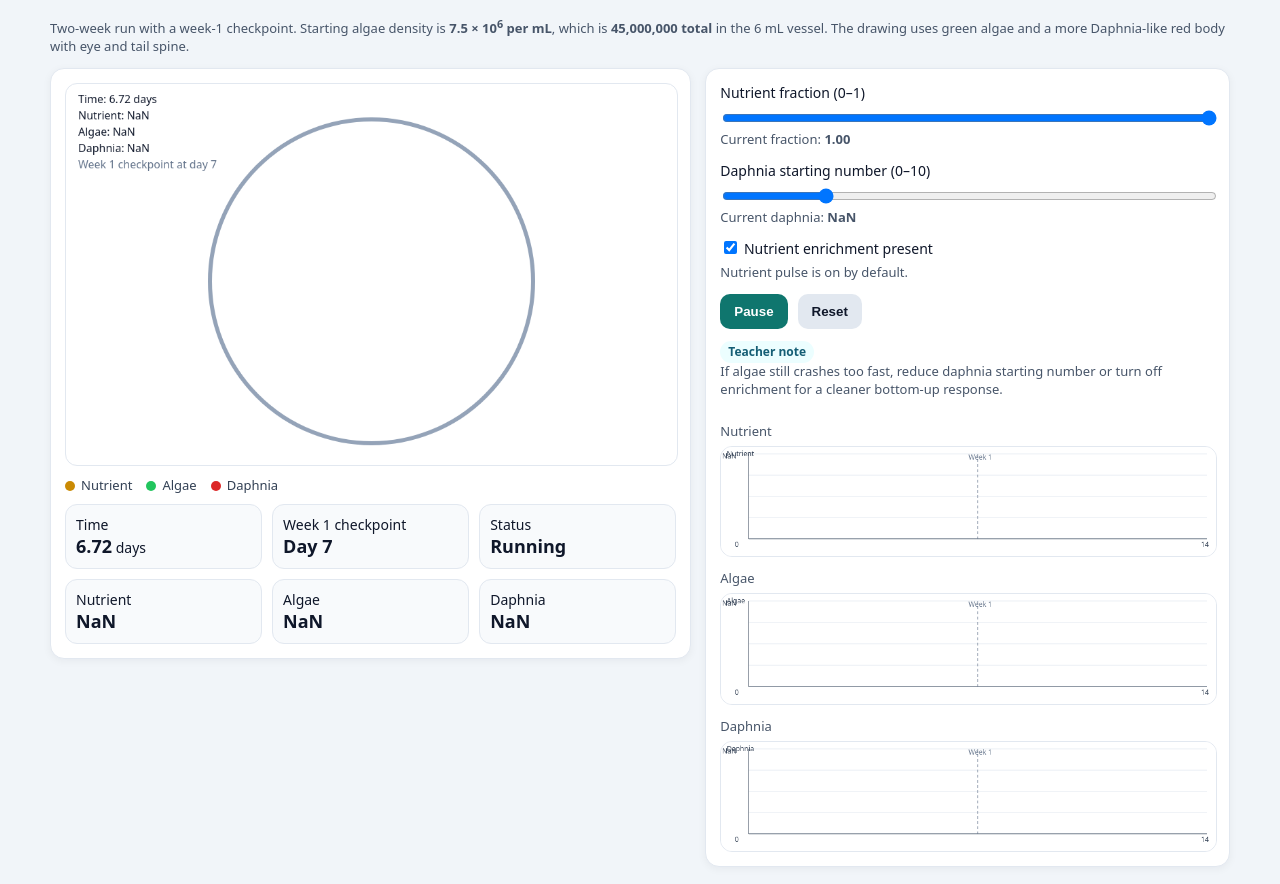
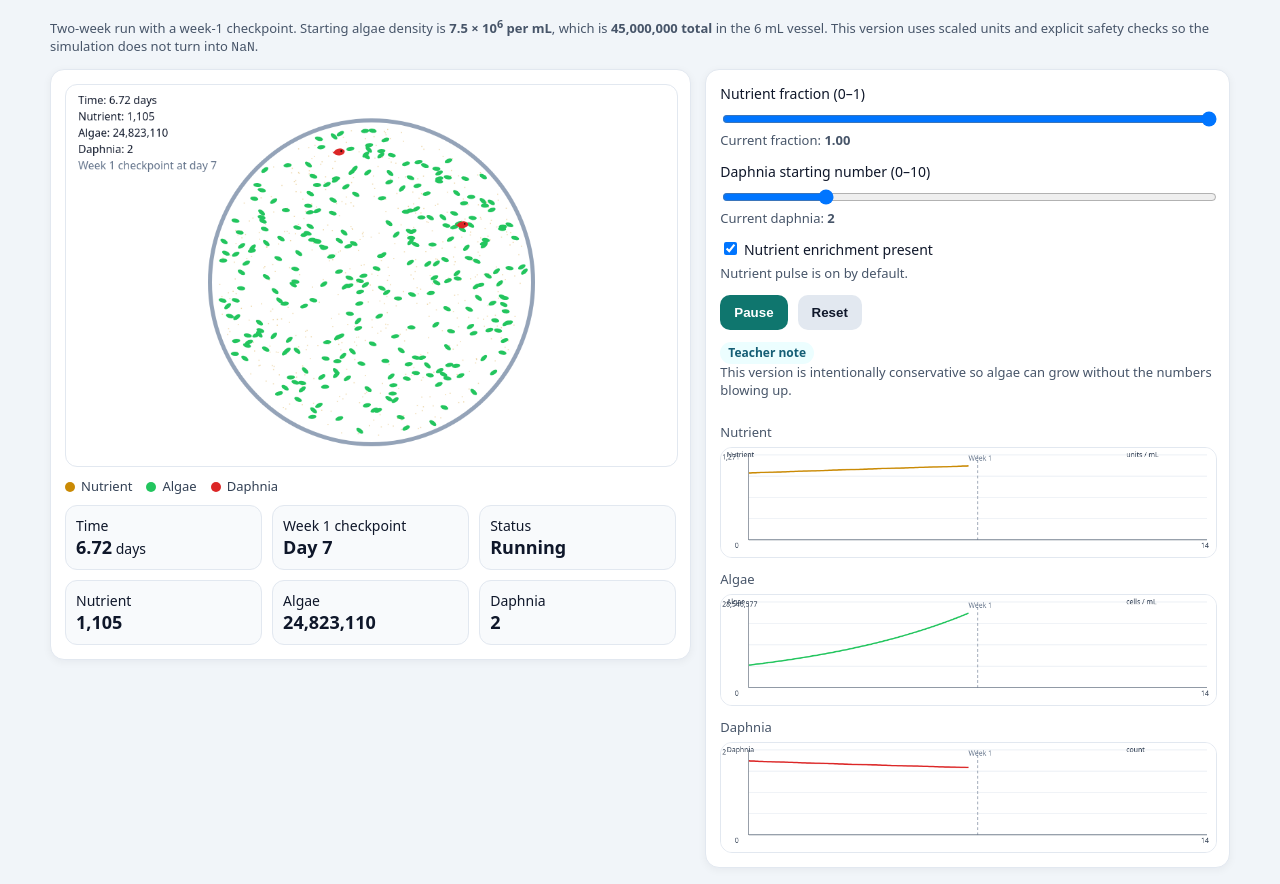
Before and after one commit to algander484/Trophic-Cascades-Model, a website: page index.html in a window 1280 px wide. Both pictures are taken after a click on the button "Start". Shown: the part 56-940 px from the top of the page. Drawn offline with Linux system fonts and the light colour scheme.

Commit message:
Update index.html

```diff
--- a/index.html
+++ b/index.html
@@ -11,16 +11,8 @@
       background: #f1f5f9;
       color: #0f172a;
     }
-    .wrap {
-      max-width: 1180px;
-      margin: 0 auto;
-    }
-    .grid {
-      display: grid;
-      grid-template-columns: 1.1fr 0.9fr;
-      gap: 14px;
-      align-items: start;
-    }
+    .wrap { max-width: 1180px; margin: 0 auto; }
+    .grid { display: grid; grid-template-columns: 1.1fr 0.9fr; gap: 14px; align-items: start; }
     .card {
       background: #fff;
       border: 1px solid #e2e8f0;
@@ -35,18 +27,9 @@
       border: 1px solid #e2e8f0;
       border-radius: 12px;
     }
-    .controls {
-      display: grid;
-      gap: 12px;
-    }
-    label {
-      display: block;
-      font-size: 14px;
-      margin-bottom: 6px;
-    }
-    input[type="range"] {
-      width: 100%;
-    }
+    .controls { display: grid; gap: 12px; }
+    label { display: block; font-size: 14px; margin-bottom: 6px; }
+    input[type="range"] { width: 100%; }
     button {
       border: 0;
       border-radius: 10px;
@@ -57,57 +40,15 @@
       color: #fff;
     }
     button.secondary { background: #e2e8f0; color: #0f172a; }
-    .row {
-      display: flex;
-      gap: 10px;
-      flex-wrap: wrap;
-      align-items: center;
-    }
-    .small {
-      font-size: 13px;
-      color: #475569;
-      line-height: 1.35;
-    }
-    .legend {
-      display: flex;
-      gap: 14px;
-      flex-wrap: wrap;
-      font-size: 13px;
-      color: #334155;
-      margin-top: 10px;
-    }
-    .dot {
-      width: 10px;
-      height: 10px;
-      border-radius: 999px;
-      display: inline-block;
-      margin-right: 6px;
-      vertical-align: middle;
-    }
-    .statline {
-      display: grid;
-      grid-template-columns: repeat(3, 1fr);
-      gap: 10px;
-      margin-top: 10px;
-    }
-    .stat {
-      background: #f8fafc;
-      border: 1px solid #e2e8f0;
-      border-radius: 12px;
-      padding: 10px;
-      font-size: 14px;
-    }
+    .row { display: flex; gap: 10px; flex-wrap: wrap; align-items: center; }
+    .small { font-size: 13px; color: #475569; line-height: 1.35; }
+    .legend { display: flex; gap: 14px; flex-wrap: wrap; font-size: 13px; color: #334155; margin-top: 10px; }
+    .dot { width: 10px; height: 10px; border-radius: 999px; display: inline-block; margin-right: 6px; vertical-align: middle; }
+    .statline { display: grid; grid-template-columns: repeat(3, 1fr); gap: 10px; margin-top: 10px; }
+    .stat { background: #f8fafc; border: 1px solid #e2e8f0; border-radius: 12px; padding: 10px; font-size: 14px; }
     .stat b { font-size: 18px; }
-    .plots {
-      display: grid;
-      gap: 12px;
-      margin-top: 12px;
-    }
-    .plot-title {
-      font-size: 13px;
-      color: #475569;
-      margin-bottom: 6px;
-    }
+    .plots { display: grid; gap: 12px; margin-top: 12px; }
+    .plot-title { font-size: 13px; color: #475569; margin-bottom: 6px; }
     .pill {
       display: inline-block;
       padding: 3px 8px;
@@ -117,9 +58,7 @@
       font-size: 12px;
       font-weight: 700;
     }
-    @media (max-width: 960px) {
-      .grid { grid-template-columns: 1fr; }
-    }
+    @media (max-width: 960px) { .grid { grid-template-columns: 1fr; } }
   </style>
 </head>
 <body>
@@ -127,7 +66,7 @@
     <h2>Nutrient → Algae → Daphnia Model</h2>
     <p class="small">
       Two-week run with a week-1 checkpoint. Starting algae density is <b>7.5 × 10<sup>6</sup> per mL</b>, which is <b>45,000,000 total</b> in the 6 mL vessel.
-      The drawing uses green algae and a more Daphnia-like red body with eye and tail spine.
+      This version uses scaled units and explicit safety checks so the simulation does not turn into <code>NaN</code>.
     </p>
 
     <div class="grid">
@@ -175,7 +114,7 @@
 
         <div class="small">
           <span class="pill">Teacher note</span><br>
-          If algae still crashes too fast, reduce daphnia starting number or turn off enrichment for a cleaner bottom-up response.
+          This version is intentionally conservative so algae can grow without the numbers blowing up.
         </div>
 
         <div class="plots">
@@ -200,39 +139,38 @@
 (() => {
   const SIM_DURATION = 14.0;
   const CHECKPOINT_DAY = 7.0;
+  const FULL_N = 1000;
   const VOLUME_ML = 6.0;
-  const FULL_N = 1000;
-  const INITIAL_A = 45000000; // 7.5 x 10^6 per mL * 6 mL
+  const INITIAL_ALGAE_MILLIONS_PER_ML = 7.5;
 
-  // State
+  // Scaled state:
+  // nutrient = units / mL
+  // algae = millions of cells / mL
+  // daphnia = count
   let t = 0;
   let running = false;
   let frameId = null;
   let history = [];
 
   let nutrientFraction = 1.0;
-  let nutrientCount = Math.round(FULL_N * VOLUME_ML * nutrientFraction);
-  let algaeCount = INITIAL_A;
-  let daphniaCount = 2;
+  let nutrient = FULL_N * nutrientFraction;
+  let algae = INITIAL_ALGAE_MILLIONS_PER_ML;
+  let daphnia = 2;
   let pulseOn = true;
 
-  // Parameters tuned to keep algae from collapsing immediately under full nutrients.
   const p = {
-    dt: 0.005,
-    rA: 1.8,
-    kN: 260,
-    cNA: 0.018,
-    tauNA: 0.02,
-    eNA: 0.55,
-    cAD: 0.0035,
-    h: 0.06,
-    eAD: 0.34,
-    mA: 0.02,
-    mD: 0.03,
-    recycleA: 0.25,
-    recycleD: 0.15,
-    recycleG: 0.12,
-    nutrientPulse: 10
+    dt: 0.01,
+    nutrientPulse: 18,
+    nutrientHalfSat: 120,
+    algaeGrowth: 0.22,
+    algaeMortality: 0.012,
+    grazingRate: 0.018,
+    grazingHalfSat: 0.28,
+    daphniaConversion: 0.22,
+    daphniaMortality: 0.025,
+    nutrientRecycleFromAlgae: 0.06,
+    nutrientRecycleFromDaphnia: 0.02,
+    nutrientUptake: 0.18
   };
 
   const dish = document.getElementById('dish');
@@ -247,7 +185,6 @@
     nStat: document.getElementById('nStat'),
     aStat: document.getElementById('aStat'),
     dStat: document.getElementById('dStat'),
-    weekStat: document.getElementById('weekStat'),
     nutFrac: document.getElementById('nutFrac'),
     nutFracVal: document.getElementById('nutFracVal'),
     daphniaStart: document.getElementById('daphniaStart'),
@@ -257,37 +194,56 @@
     resetBtn: document.getElementById('resetBtn')
   };
 
-  function clamp(x, lo, hi) { return Math.max(lo, Math.min(hi, x)); }
+  function isFiniteNumber(x) {
+    return Number.isFinite(x) && !Number.isNaN(x);
+  }
+
+  function safe(x, fallback) {
+    return isFiniteNumber(x) ? x : fallback;
+  }
+
+  function clamp(x, lo, hi) {
+    return Math.max(lo, Math.min(hi, x));
+  }
 
   function updateStats() {
     el.timeStat.textContent = t.toFixed(2);
     el.statusStat.textContent = running ? 'Running' : (t >= SIM_DURATION ? 'Finished' : 'Paused');
-    el.nStat.textContent = Math.round(nutrientCount).toLocaleString();
-    el.aStat.textContent = Math.round(algaeCount).toLocaleString();
-    el.dStat.textContent = Math.round(daphniaCount).toLocaleString();
+    el.nStat.textContent = Math.round(nutrient).toLocaleString();
+    el.aStat.textContent = Math.round(algae * 1_000_000).toLocaleString();
+    el.dStat.textContent = Math.round(daphnia).toLocaleString();
     el.nutFracVal.textContent = nutrientFraction.toFixed(2);
-    el.daphniaStartVal.textContent = Math.round(daphniaCount).toString();
+    el.daphniaStartVal.textContent = String(Math.round(daphnia));
   }
 
   function recordHistory() {
     if (history.length === 0 || t - history[history.length - 1].t >= 0.05) {
-      history.push({ t, N: nutrientCount, A: algaeCount, D: daphniaCount });
+      history.push({ t, N: nutrient, A: algae, D: daphnia });
       if (history.length > 2000) history.shift();
     }
   }
 
   function derivatives(state) {
-    const [n, a, d] = state;
-    const nutrientUptakePerAlga = (p.cNA * n) / (1 + p.cNA * p.tauNA * n);
-    const totalNutrientUptake = nutrientUptakePerAlga * a;
-    const algaeGrowthFromNutrient = p.rA * (n / (p.kN + Math.max(1, n))) * a;
-    const grazingPerDaphnia = (p.cAD * a) / (1 + p.cAD * p.h * a);
-    const totalGrazed = grazingPerDaphnia * d;
-    const nutrientPulseRate = pulseOn ? p.nutrientPulse * VOLUME_ML : 0;
+    let [n, a, d] = state;
+    n = safe(n, 0);
+    a = safe(a, 0);
+    d = safe(d, 0);
 
-    const dN = -totalNutrientUptake + p.recycleA * p.mA * a + p.recycleD * p.mD * d + p.recycleG * totalGrazed + nutrientPulseRate;
-    const dA = algaeGrowthFromNutrient - totalGrazed - p.mA * a;
-    const dD = p.eAD * totalGrazed - p.mD * d;
+    n = Math.max(0, n);
+    a = Math.max(0, a);
+    d = Math.max(0, d);
+
+    const nutrientInput = pulseOn ? p.nutrientPulse : 0;
+    const nLim = n / (p.nutrientHalfSat + n + 1e-9);
+
+    const nutrientUptake = p.nutrientUptake * a * nLim;
+    const algaeGrowth = p.algaeGrowth * a * nLim;
+    const grazing = (p.grazingRate * d * a) / (1 + p.grazingHalfSat * a + 1e-9);
+
+    const dN = nutrientInput - nutrientUptake + p.nutrientRecycleFromAlgae * p.algaeMortality * a + p.nutrientRecycleFromDaphnia * p.daphniaMortality * d;
+    const dA = algaeGrowth - grazing - p.algaeMortality * a;
+    const dD = p.daphniaConversion * grazing - p.daphniaMortality * d;
+
     return [dN, dA, dD];
   }
 
@@ -296,6 +252,7 @@
     const [k2n, k2a, k2d] = derivatives([n + 0.5 * dt * k1n, a + 0.5 * dt * k1a, d + 0.5 * dt * k1d]);
     const [k3n, k3a, k3d] = derivatives([n + 0.5 * dt * k2n, a + 0.5 * dt * k2a, d + 0.5 * dt * k2d]);
     const [k4n, k4a, k4d] = derivatives([n + dt * k3n, a + dt * k3a, d + dt * k3d]);
+
     return [
       n + (dt / 6) * (k1n + 2 * k2n + 2 * k3n + k4n),
       a + (dt / 6) * (k1a + 2 * k2a + 2 * k3a + k4a),
@@ -317,7 +274,6 @@
     const cy = h / 2 + 10;
     const R = Math.min(w, h) / 2 - 42;
 
-    // dish
     ctx.fillStyle = '#ffffff';
     ctx.beginPath();
     ctx.arc(cx, cy, R, 0, Math.PI * 2);
@@ -326,16 +282,14 @@
     ctx.strokeStyle = '#94a3b8';
     ctx.stroke();
 
-    // nutrient points
-    const nDots = Math.min(900, Math.max(0, Math.round((nutrientCount / (FULL_N * VOLUME_ML * 2)) * 900)));
+    const nDots = Math.min(900, Math.max(0, Math.round((nutrient / (FULL_N * 2)) * 900)));
     for (let i = 0; i < nDots; i++) {
       const pnt = rp(cx, cy, R);
       ctx.fillStyle = 'rgba(202, 138, 4, 0.35)';
       ctx.fillRect(pnt.x, pnt.y, 1.5, 1.5);
     }
 
-    // algae cells
-    const aDots = Math.min(280, Math.max(0, Math.round(algaeCount / 200000)));
+    const aDots = Math.min(280, Math.max(0, Math.round(algae * 18)));
     for (let i = 0; i < aDots; i++) {
       const pnt = rp(cx, cy, R);
       ctx.save();
@@ -348,27 +302,23 @@
       ctx.restore();
     }
 
-    // daphnia body
-    const dDots = Math.min(120, Math.max(0, Math.round(daphniaCount)));
+    const dDots = Math.min(120, Math.max(0, Math.round(daphnia)));
     for (let i = 0; i < dDots; i++) {
       const pnt = rp(cx, cy, R);
       ctx.save();
       ctx.translate(pnt.x, pnt.y);
       ctx.rotate(((Math.random() - 0.5) * Math.PI) / 6);
 
-      // body
       ctx.beginPath();
       ctx.ellipse(0, 0, 8, 5, 0, 0, Math.PI * 2);
       ctx.fillStyle = '#dc2626';
       ctx.fill();
 
-      // eye
       ctx.beginPath();
       ctx.arc(3, -1, 1.2, 0, Math.PI * 2);
       ctx.fillStyle = '#000';
       ctx.fill();
 
-      // tail spine
       ctx.beginPath();
       ctx.moveTo(-6, 0);
       ctx.lineTo(-10, -2);
@@ -380,18 +330,17 @@
       ctx.restore();
     }
 
-    // labels
     ctx.fillStyle = '#0f172a';
     ctx.font = '16px system-ui';
     ctx.fillText(`Time: ${t.toFixed(2)} days`, 18, 28);
-    ctx.fillText(`Nutrient: ${Math.round(nutrientCount).toLocaleString()}`, 18, 52);
-    ctx.fillText(`Algae: ${Math.round(algaeCount).toLocaleString()}`, 18, 76);
-    ctx.fillText(`Daphnia: ${Math.round(daphniaCount)}`, 18, 100);
+    ctx.fillText(`Nutrient: ${Math.round(nutrient).toLocaleString()}`, 18, 52);
+    ctx.fillText(`Algae: ${Math.round(algae * 1_000_000).toLocaleString()}`, 18, 76);
+    ctx.fillText(`Daphnia: ${Math.round(daphnia)}`, 18, 100);
     ctx.fillStyle = '#64748b';
     ctx.fillText('Week 1 checkpoint at day 7', 18, 124);
   }
 
-  function drawPlot(canvas, species, title) {
+  function drawPlot(canvas, species, title, scaleLabel) {
     const c = canvas.getContext('2d');
     const w = canvas.width, h = canvas.height;
     c.clearRect(0, 0, w, h);
@@ -412,14 +361,13 @@
     }
     c.stroke();
 
-    const vals = history.map(d => species === 'N' ? d.N : species === 'A' ? d.A : d.D);
+    const vals = history.map(d => species === 'N' ? d.N : species === 'A' ? d.A * 1_000_000 : d.D);
     const vmax = Math.max(1, ...vals);
     const yMax = vmax * 1.15;
 
     function sx(tt) { return margin.l + (tt / SIM_DURATION) * W; }
     function sy(v) { return margin.t + (1 - v / yMax) * H; }
 
-    // axes
     c.strokeStyle = '#334155';
     c.beginPath();
     c.moveTo(margin.l, margin.t);
@@ -427,7 +375,6 @@
     c.lineTo(margin.l + W, margin.t + H);
     c.stroke();
 
-    // checkpoint line
     if (CHECKPOINT_DAY < SIM_DURATION) {
       const xcp = sx(CHECKPOINT_DAY);
       c.save();
@@ -443,54 +390,60 @@
       c.fillText('Week 1', xcp - 16, margin.t + 10);
     }
 
-    // line
     const color = species === 'N' ? '#ca8a04' : species === 'A' ? '#22c55e' : '#dc2626';
     c.strokeStyle = color;
     c.lineWidth = 2.5;
     c.beginPath();
     history.forEach((pt, i) => {
       const x = sx(pt.t);
-      const y = sy(species === 'N' ? pt.N : species === 'A' ? pt.A : pt.D);
+      const y = sy(species === 'N' ? pt.N : species === 'A' ? pt.A * 1_000_000 : pt.D);
       if (i === 0) c.moveTo(x, y);
       else c.lineTo(x, y);
     });
     c.stroke();
 
-    // labels
     c.fillStyle = '#334155';
     c.font = '12px system-ui';
     c.fillText(title, 10, 16);
     c.fillText('0', 24, margin.t + H + 14);
     c.fillText('14', margin.l + W - 10, margin.t + H + 14);
     c.fillText(Math.round(yMax).toLocaleString(), 2, margin.t + 8);
+    c.fillText(scaleLabel, margin.l + W - 140, 16);
   }
 
   function resetAll() {
     t = 0;
     history = [];
     nutrientFraction = Number(el.nutFrac.value);
-    nutrientCount = Math.round(FULL_N * VOLUME_ML * nutrientFraction);
-    algaeCount = INITIAL_A;
-    daphniaCount = Number(el.daphniaStart.value);
+    nutrient = FULL_N * nutrientFraction;
+    algae = INITIAL_ALGAE_MILLIONS_PER_ML;
+    daphnia = Number(el.daphniaStart.value);
     pulseOn = el.pulseOn.checked;
     running = false;
     el.startBtn.textContent = 'Start';
     updateStats();
     drawDish();
-    drawPlot(plotN, 'N', 'Nutrient');
-    drawPlot(plotA, 'A', 'Algae');
-    drawPlot(plotD, 'D', 'Daphnia');
+    drawPlot(plotN, 'N', 'Nutrient', 'units / mL');
+    drawPlot(plotA, 'A', 'Algae', 'cells / mL');
+    drawPlot(plotD, 'D', 'Daphnia', 'count');
   }
 
   function tick() {
     if (!running) return;
 
-    const stepsPerFrame = 8;
+    const stepsPerFrame = 4;
     for (let s = 0; s < stepsPerFrame; s++) {
-      const [nn, na, nd] = rk4Step(nutrientCount, algaeCount, daphniaCount, p.dt);
-      nutrientCount = Math.max(0, nn);
-      algaeCount = Math.max(0, na);
-      daphniaCount = Math.max(0, nd);
+      const result = rk4Step(nutrient, algae, daphnia, p.dt);
+      nutrient = clamp(safe(result[0], 0), 0, 5000);
+      algae = clamp(safe(result[1], 0), 0, 100);
+      daphnia = clamp(safe(result[2], 0), 0, 100);
+
+      if (!isFiniteNumber(nutrient) || !isFiniteNumber(algae) || !isFiniteNumber(daphnia)) {
+        nutrient = FULL_N * nutrientFraction;
+        algae = INITIAL_ALGAE_MILLIONS_PER_ML;
+        daphnia = Number(el.daphniaStart.value);
+      }
+
       t += p.dt;
       recordHistory();
       if (t >= SIM_DURATION) {
@@ -501,9 +454,9 @@
 
     updateStats();
     drawDish();
-    drawPlot(plotN, 'N', 'Nutrient');
-    drawPlot(plotA, 'A', 'Algae');
-    drawPlot(plotD, 'D', 'Daphnia');
+    drawPlot(plotN, 'N', 'Nutrient', 'units / mL');
+    drawPlot(plotA, 'A', 'Algae', 'cells / mL');
+    drawPlot(plotD, 'D', 'Daphnia', 'count');
 
     if (running) {
       frameId = requestAnimationFrame(tick);
@@ -512,15 +465,17 @@
     }
   }
 
-  // Events
   el.nutFrac.addEventListener('input', () => {
     nutrientFraction = Number(el.nutFrac.value);
+    nutrient = FULL_N * nutrientFraction;
     el.nutFracVal.textContent = nutrientFraction.toFixed(2);
+    updateStats();
+    drawDish();
   });
 
   el.daphniaStart.addEventListener('input', () => {
-    daphniaCount = Number(el.daphniaStart.value);
-    el.daphniaStartVal.textContent = String(Math.round(daphniaCount));
+    daphnia = Number(el.daphniaStart.value);
+    el.daphniaStartVal.textContent = String(Math.round(daphnia));
     updateStats();
     drawDish();
   });
@@ -535,9 +490,7 @@
     }
     running = !running;
     el.startBtn.textContent = running ? 'Pause' : 'Start';
-    if (running) {
-      frameId = requestAnimationFrame(tick);
-    }
+    if (running) frameId = requestAnimationFrame(tick);
     updateStats();
   });
 
@@ -546,7 +499,6 @@
     resetAll();
   });
 
-  // Init
   resetAll();
 })();
 </script>
```
